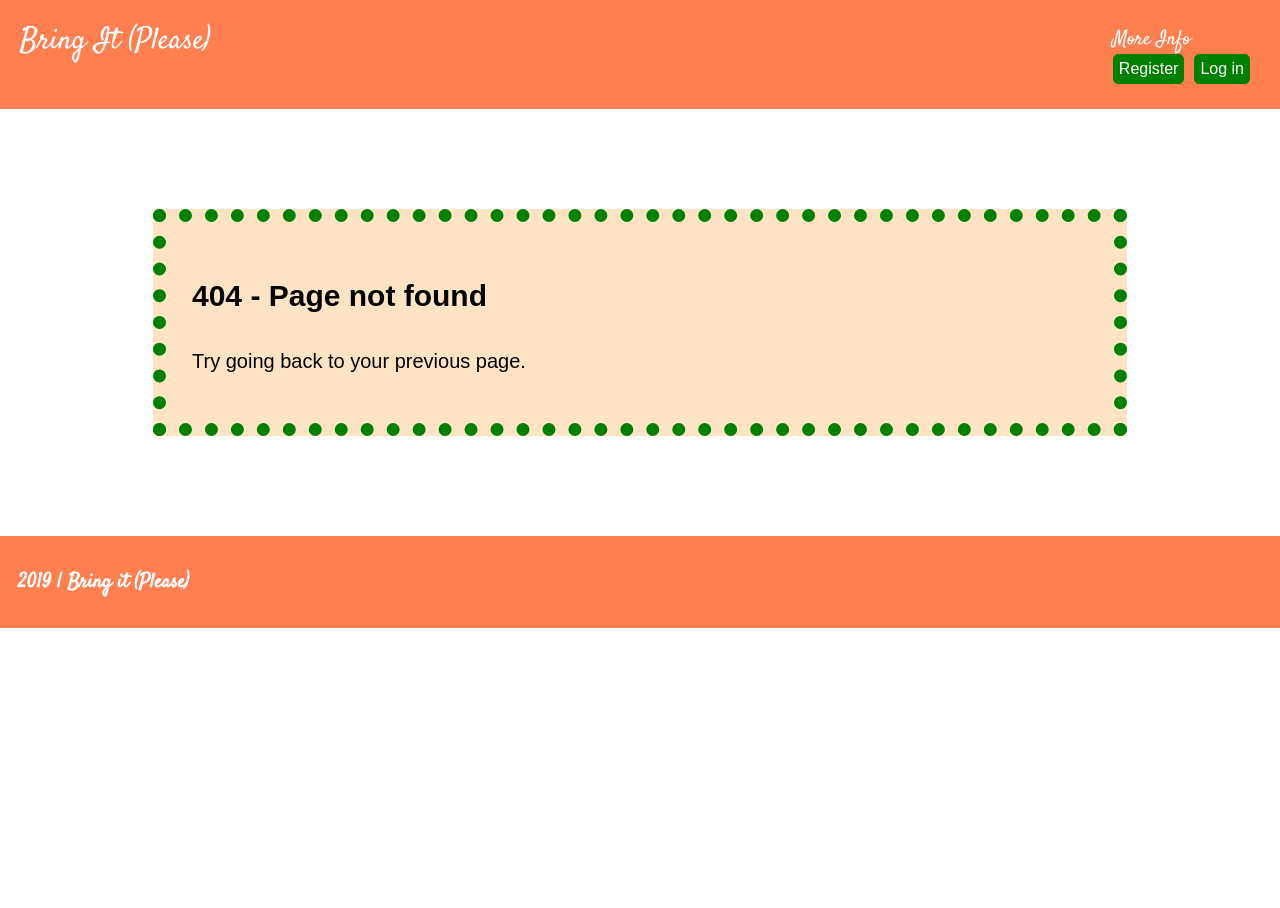
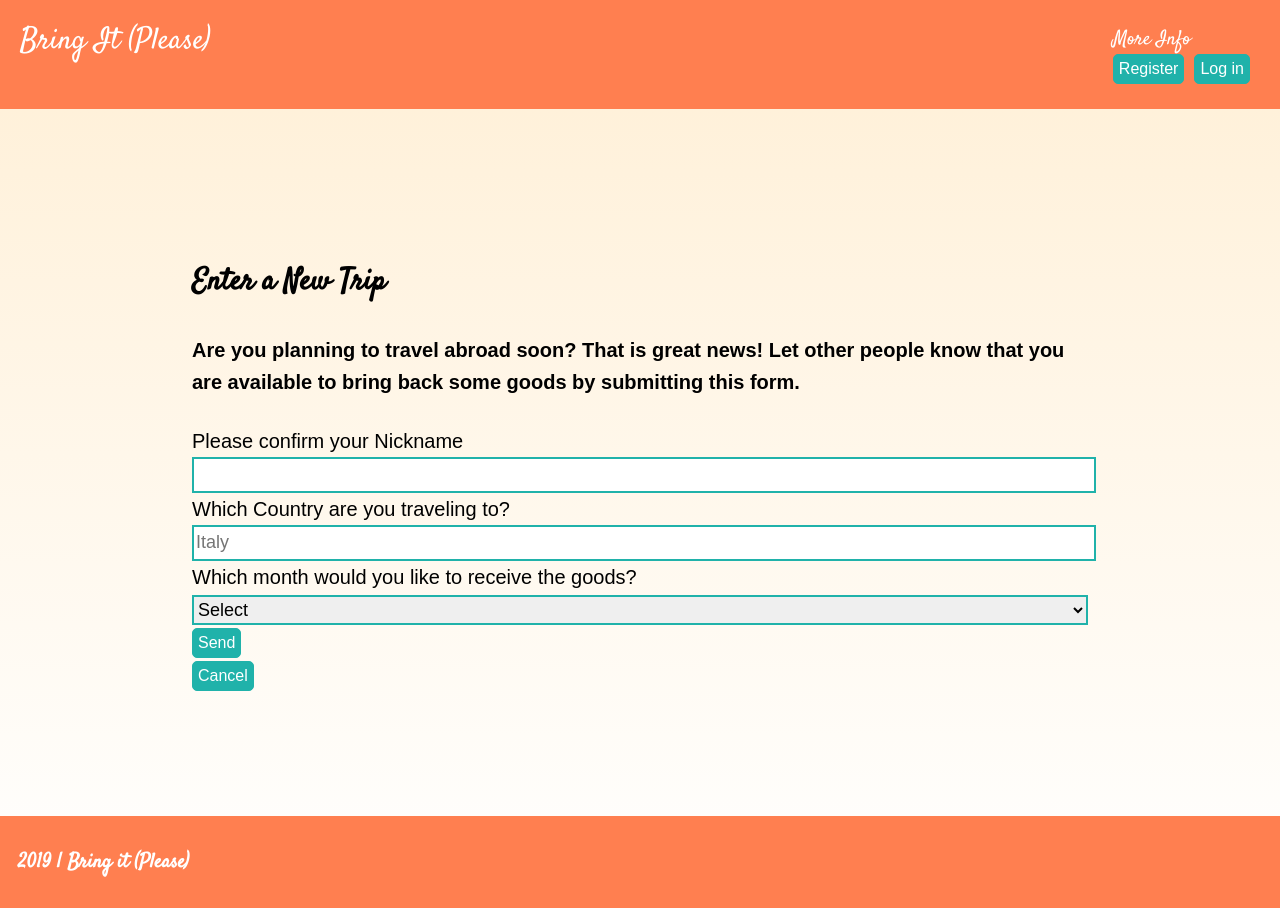
Before and after one commit to FedeColap/bring-it-client, a React (Create React App) app: page /newtrip in a window 1280 px wide. Before the commit this address had no page. Before the commit the page ends 800 px from the top, so only its background shows below. Built offline with nearby package versions, Linux system fonts and the light colour scheme.

Commit message:
retrieves emails but does not log out

```diff
--- a/src/ApiContext.js
+++ b/src/ApiContext.js
@@ -4,5 +4,6 @@ export default React.createContext({
     store : [],
     isLogged: null,
     loggingIn: () => {},
-    logginOut: () => {}
+    logginOut: () => {},
+    updateStore: () => {}
 })
--- a/src/App.css
+++ b/src/App.css
@@ -3,6 +3,7 @@
 }
 body {
     margin: 0;
+    background-image: linear-gradient(papayawhip, white);
 }
 button {
     display: inline-block;
@@ -10,9 +11,9 @@ button {
     padding: 5px;
     font-size: 16px;
     border-radius: 5px;
-    background-color: green;
+    background-color: LightSeaGreen ;
     color: white;
-    border:1px solid green;
+    border:1px solid LightSeaGreen;
     -webkit-transition: background-color 0.5s ease-out;
     -moz-transition: background-color 0.5s ease-out;
     -o-transition: background-color 0.5s ease-out;
@@ -33,8 +34,8 @@ button .navInteraction {
 }
 button:hover {
     color: black;
-    background-color: yellowgreen;
-    border:1px solid yellowgreen;
+    background-color: Lime ;
+    border:1px solid Lime ;
 }
 .fancy {
     font-family: 'Satisfy', cursive;
@@ -56,6 +57,7 @@ footer{
     margin: auto;
 }
 input, select {
+    border: solid 2px LightSeaGreen;
     height: 30px;
     font-size: 18px;
 }
@@ -97,8 +99,8 @@ header {
     font-size: 20px;
 }
 main {
-    background-color: bisque;
-    border: 13px dotted green;
+    /* background-color: bisque;
+    border: 13px dotted green; */
     margin: auto;
     width: 70%;
     font-size: 20px;
--- a/src/App.js
+++ b/src/App.js
@@ -5,6 +5,7 @@ import WelcomeMessage from './routes/WelcomeMessage/WelcomeMessage'
 import MoreInfo from './routes/MoreInfo/MoreInfo'
 import RegistrationPage from './routes/RegistrationPage/RegistrationPage'
 import LoginPage from './routes/LoginPage/LoginPage'
+import NewTripPage from './routes/NewTripPage/NewTripPage'
 import SearchPage from './routes/SearchPage/SearchPage'
 import NotFoundPage from './routes/NotFoundPage/NotFoundPage'
 import ApiContext from './ApiContext';
@@ -12,15 +13,19 @@ import './App.css'
 import './mainForm2.css'
 
 class App extends Component {
+
+
   constructor(props) {
     super(props);
     this.state = {
+      store: this.props.files,
       error: null,
       isLogged: false,
 
     }
     this.loggingIn = this.loggingIn.bind(this)
     this.logginOut = this.logginOut.bind(this)
+    this.updateStore = this.updateStore.bind(this)
   }
 
 
@@ -38,13 +43,25 @@ class App extends Component {
     })
     console.log(this.state.isLogged)
   }
+  updateStore (username, newEmail, newCountry,newMonth  ) {
+    const store = this.state.store
+    console.log(username)
+    console.log(newEmail)
+    // const newEmail =  store.map(file =>
+    //   (file.user_name === username) ? file.email
+    // )
+    // console.log(newEmail)
+
+  }
+
   render() {
 
     const value = {
       store: this.props.files,
       isLogged: this.state.isLogged,
       loggingIn: this.loggingIn,
-      logginOut: this.logginOut
+      logginOut: this.logginOut,
+      updateStore: this.updateStore,
     }
     return (
       <ApiContext.Provider value={value}>
@@ -76,7 +93,10 @@ class App extends Component {
               <Route
                 path={'/search'}
                 render={(props) => <SearchPage {...props} />}
-
+              />
+              <Route
+                path={'/newtrip'}
+                component={NewTripPage}
               />
 
               {/* <PublicOnlyRoute
--- a/src/composition/Header/Header.js
+++ b/src/composition/Header/Header.js
@@ -24,6 +24,7 @@ export default class Header extends Component {
     renderLogoutLink() {
         return (
           <div className='Header__logged-in'>
+            <Link to='/newtrip'><button>New Trip</button></Link>
             <Link
                 to='/'
                 onClick={this.handleLogoutClick}
--- /dev/null
+++ b/src/composition/NewTripForm/NewTripForm.js
@@ -0,0 +1,135 @@
+import React, { Component } from 'react'
+import ApiContext from '../../ApiContext';
+// import TokenService from '../../services/token-service'
+// import AuthApiService from '../../services/auth-api-service'
+// import { Button, Input } from '../Utils/Utils'
+
+export default class NewTripForm extends Component {
+  static contextType = ApiContext;
+
+  static defaultProps = {
+    onLoginSuccess: () => {},
+    loggingIn: () => {}
+  }
+
+  state = {
+    error: null,
+    user_name: '',
+    country: '',
+    month: ''
+  }
+
+  handleNewName = (e) => {
+    this.setState({
+        user_name: e.target.value,
+      })
+    console.log(this.state.user_name)
+  }
+  handleNewCountry = (e) => {
+    this.setState({
+        country: e.target.value,
+      })
+    console.log(this.state.country)
+  }
+  handleNewMonth = (e) => {
+    this.setState({
+        month: e.target.value,
+      })
+    console.log(this.state.month)
+  }
+
+    verifyUser = (e) => {
+        const username = this.state.user_name;
+        console.log('Displaying User: ', username);
+        const store = this.context.store
+        console.log(store)
+        const email =  store.filter(file =>
+        (file.user_name === username)
+        )
+        if(email.length === 0) {
+            alert ("the nickname entered is incorrect")
+        } else {this.passTheInfos(e)}
+    }
+
+    passTheInfos = (e) => {
+        e.preventDefault()
+        this.setState({ error: null })
+        const username = this.state.user_name;
+        const newCountry = this.state.country;
+        const newMonth = this.state.month;
+        const store = this.context.store
+        // console.log(username)
+        console.log(store)
+        const email =  store.filter(file =>
+        (file.user_name === username)
+        )
+        const newEmail = email[0].email
+        console.log(email[0].email)
+        console.log(newEmail)
+        this.context.updateStore(username, newEmail, newCountry,newMonth )
+        this.props.onSubmitSuccess()
+    }
+
+  render() {
+    const { error } = this.state
+    return (
+      <form
+        className='NewTripForm'
+        onSubmit={this.verifyUser}
+      >
+
+        <div role='alert'>
+          {error && <p className='red'>{error}</p>}
+        </div>
+        <div className='name'>
+          <label htmlFor='NewTripForm__user_name'>
+            Please confirm your Nickname
+          </label>
+          <input
+            type="text"
+            required
+            id='NewTripForm__user_name'
+            onChange={this.handleNewName}>
+          </input>
+        </div>
+        <div className='country'>
+          <label htmlFor='NewTripForm__country'>
+            Which Country are you traveling to?
+          </label>
+          <input
+            type="text"
+            required
+            id='NewTripForm__country'
+            placeholder='Italy'
+            onChange={this.handleNewCountry}>
+          </input>
+        </div>
+        <div className='months'>
+        <label htmlFor='SearchForm__months'>
+            Which month would you like to receive the goods?
+          </label>
+          <select name="months" id="SearchForm__months" required onChange={this.handleNewMonth}>
+                    <option value ="all">Select</option>
+                    <option value ="jan">January</option>
+                    <option value ="feb">February</option>
+                    <option value ="mar">March</option>
+                    <option value ="apr">April</option>
+                    <option value ="may">May</option>
+                    <option value ="jun">June</option>
+                    <option value ="jul">July</option>
+                    <option value ="aug">August</option>
+                    <option value ="sep">September</option>
+                    <option value ="oct">October</option>
+                    <option value ="nov">November</option>
+                    <option value ="dec">December</option>
+
+         </select>
+        </div>
+
+        <button type='submit'>
+          Send
+        </button>
+      </form>
+    )
+  }
+}
--- /dev/null
+++ b/src/routes/NewTripPage/NewTripPage.js
@@ -0,0 +1,45 @@
+import React, { Component } from 'react'
+import NewTripForm from '../../composition/NewTripForm/NewTripForm'
+import { Link } from 'react-router-dom'
+import ApiContext from '../../ApiContext';
+
+
+export default class NewTripPage extends Component {
+  static contextType = ApiContext;
+
+  static defaultProps = {
+    // location: {},
+    history: {
+      push: () => {},
+    },
+  }
+
+  // state = {
+  //   isLogged: false
+  // }
+
+//   handleLoginSuccess = () => {
+//     const { location, history } = this.props
+//     const destination = (location.state || {}).from || '/'
+//     history.push(destination)
+//   }
+
+    handleSubmitSuccess = () => {
+        const { history } = this.props
+        history.push('/search')
+    }
+
+  render() {
+    return (
+      <section className='LoginPage'>
+        <h1 className="fancy">Enter a New Trip</h1>
+        <h4>Are you planning to travel abroad soon? That is great news! Let other people know that you are available to bring back some goods by submitting this form.</h4>
+        <NewTripForm
+          onSubmitSuccess={this.handleSubmitSuccess}
+
+        />
+        <Link to='/search'><button  className="butCan" type="cancel">Cancel</button></Link>
+      </section>
+    )
+  }
+}
```
